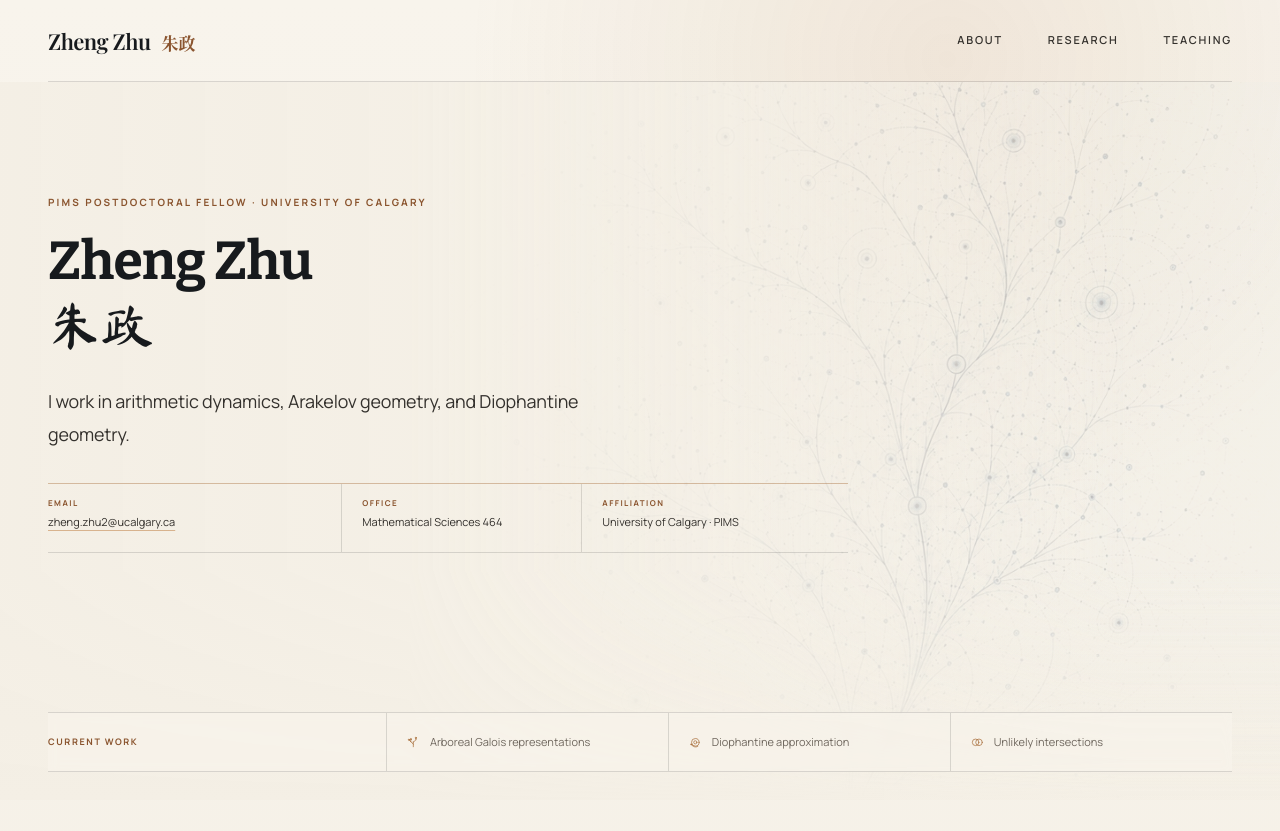
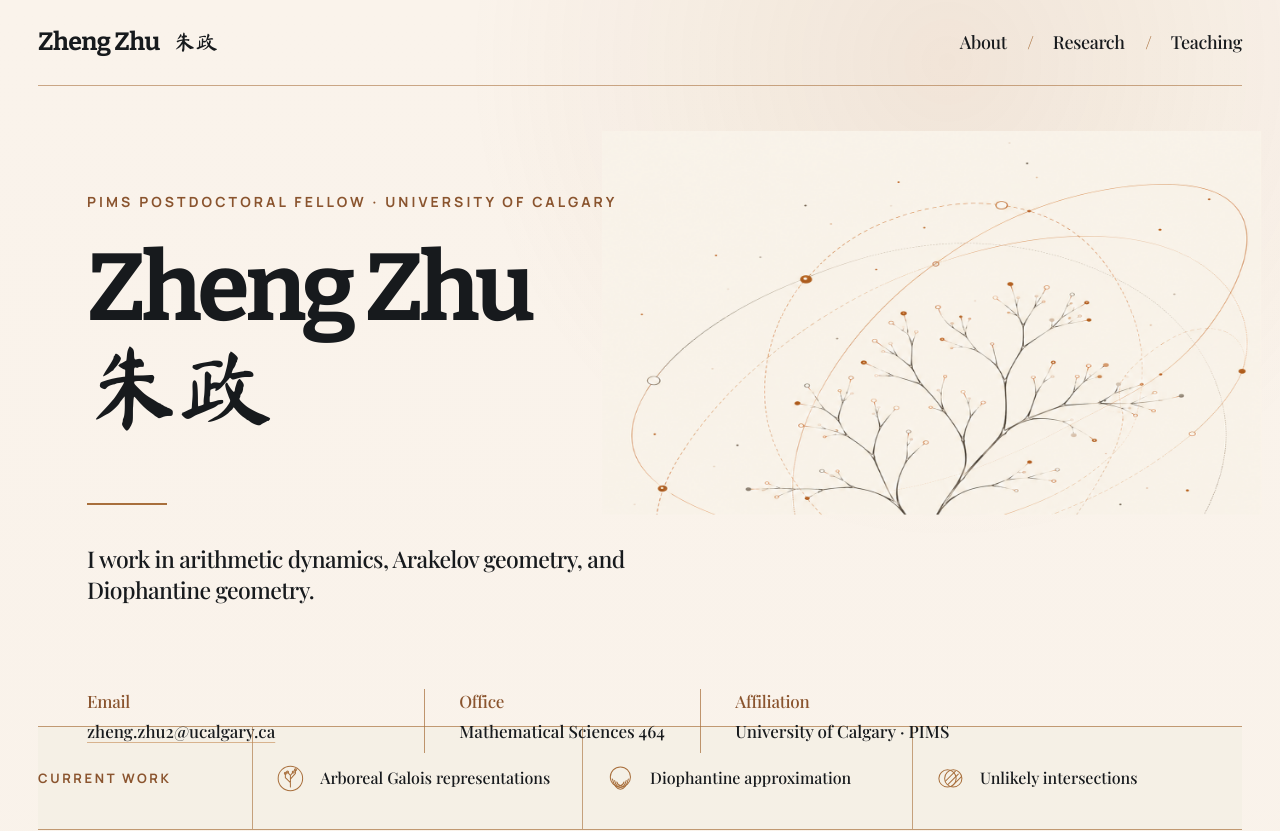
Before and after one commit to HodgeBundle/Personal-Website, a Next.js app: page / in a window 1280 px wide. Shown: the top 831 px of the page. Built offline with nearby package versions, Linux system fonts and the light colour scheme.

Commit message:
Match warm ivory design and simplify content

```diff
--- a/app/about/page.tsx
+++ b/app/about/page.tsx
@@ -36,7 +36,6 @@ export default function AboutPage() {
         <div className="about-copy">
           <div className="prose-block">
             <p className="section-kicker">Biography</p>
-            <h2>Mathematics across dynamics, geometry, and number theory.</h2>
             <p>
               Hello! I am currently a {" "}
               <a href="https://www.pims.math.ca/" target="_blank" rel="noreferrer">PIMS</a>
--- a/app/globals.css
+++ b/app/globals.css
@@ -1,7 +1,7 @@
 @import "tailwindcss";
 
 :root {
-  --ink: #f4efe5;
+  --ink: #f9f2ea;
   --ink-raised: #eae2d6;
   --ivory: #171a1d;
   --body: #34312d;
@@ -58,65 +58,70 @@ button:focus-visible {
   overflow: hidden;
   background:
     radial-gradient(circle at 74% 4%, rgba(168, 111, 60, 0.11), transparent 30rem),
-    linear-gradient(180deg, #f8f4ec, var(--ink));
+    linear-gradient(180deg, #faf3eb, var(--ink));
 }
 
 .site-header {
   position: relative;
   z-index: 20;
-  width: min(calc(100% - 96px), var(--content));
-  height: 82px;
+  width: calc(100% - 76px);
+  max-width: 1720px;
+  height: clamp(86px, 9.05vh, 104px);
   margin: 0 auto;
   display: flex;
   align-items: center;
   justify-content: space-between;
-  border-bottom: 1px solid var(--line);
+  border-bottom: 1px solid rgba(168, 111, 60, 0.58);
 }
 
 .wordmark {
   display: inline-flex;
   align-items: baseline;
-  gap: 11px;
-  font-family: var(--serif);
-  font-size: 22px;
-  font-weight: 600;
+  gap: 14px;
+  font-family: var(--name-en);
+  font-size: clamp(25px, 1.7vw, 31px);
+  font-weight: 700;
   line-height: 1;
   letter-spacing: -0.025em;
 }
 
 .wordmark-cn {
-  color: var(--accent-light);
-  font-family: var(--serif-cn);
-  font-size: 17px;
-  font-weight: 700;
+  color: var(--ivory);
+  font-family: var(--name-cn);
+  font-size: 0.88em;
+  font-weight: 400;
   letter-spacing: 0;
 }
 
 .site-nav {
   display: flex;
   align-items: center;
-  gap: clamp(26px, 3.5vw, 50px);
+  gap: clamp(36px, 3.6vw, 62px);
 }
 
 .site-nav a {
   position: relative;
-  color: var(--body);
-  font-size: 11px;
-  font-weight: 600;
-  letter-spacing: 0.16em;
-  text-transform: uppercase;
+  color: var(--ivory);
+  font-family: var(--serif);
+  font-size: clamp(18px, 1.32vw, 24px);
+  font-weight: 500;
+  letter-spacing: -0.02em;
   transition: color 180ms ease;
 }
 
 .site-nav a::after {
+  display: none;
+}
+
+.site-nav a + a::before {
   position: absolute;
-  right: 50%;
-  bottom: -31px;
-  left: 50%;
-  height: 2px;
-  content: "";
-  background: var(--accent);
-  transition: left 180ms ease, right 180ms ease;
+  top: 50%;
+  left: clamp(-34px, -2vw, -23px);
+  color: var(--accent);
+  content: "/";
+  font-family: var(--serif);
+  font-weight: 400;
+  transform: translateY(-50%);
 }
 
 .site-nav a:hover,
@@ -134,7 +139,7 @@ button:focus-visible {
 
 .hero {
   position: relative;
-  min-height: max(690px, calc(100svh - 82px));
+  min-height: max(780px, calc(100svh - clamp(86px, 9.05vh, 104px)));
   isolation: isolate;
 }
 
@@ -145,33 +150,35 @@ button:focus-visible {
 }
 
 .hero-art {
-  z-index: -3;
-  background: var(--hero-image) 74% 50% / cover no-repeat;
-  opacity: 0.33;
-  filter: invert(1) sepia(0.22) saturate(0.76) contrast(0.72) brightness(1.08);
-  mix-blend-mode: multiply;
+  inset: 45px 1.5% 190px 47%;
+  z-index: 0;
+  background: var(--hero-image) 100% 50% / 100% 100% no-repeat;
+  opacity: 1;
+  filter: none;
+  mix-blend-mode: normal;
   animation: hero-reveal 1000ms cubic-bezier(.2,.65,.25,1) both;
+  pointer-events: none;
 }
 
 .hero-shade {
-  z-index: -2;
-  background:
-    linear-gradient(90deg, rgba(244, 239, 229, 0.99) 0%, rgba(244, 239, 229, 0.97) 32%, rgba(244, 239, 229, 0.72) 58%, rgba(244, 239, 229, 0.12) 88%),
-    linear-gradient(0deg, var(--ink) 0%, transparent 32%);
+  display: none;
 }
 
 .hero-copy {
-  width: min(calc(100% - 96px), var(--content));
+  position: relative;
+  z-index: 1;
+  width: calc(100% - 174px);
+  max-width: 1644px;
   margin: 0 auto;
-  padding-top: clamp(96px, 14vh, 148px);
+  padding-top: clamp(105px, 11.5vh, 132px);
 }
 
 .eyebrow,
 .section-kicker,
 .page-eyebrow {
-  margin: 0 0 22px;
+  margin: 0 0 32px;
   color: var(--accent-light);
-  font-size: 10px;
+  font-size: 14px;
   font-weight: 700;
   letter-spacing: 0.22em;
   line-height: 1.6;
@@ -182,11 +189,11 @@ button:focus-visible {
   display: flex;
   align-items: flex-start;
   flex-direction: column;
-  gap: 2px;
+  gap: 7px;
   margin: 0;
-  font-size: clamp(48px, 4.4vw, 53.3333px);
-  line-height: 1.1;
-  letter-spacing: -0.015em;
+  font-size: clamp(88px, 7.4vw, 134px);
+  line-height: 0.91;
+  letter-spacing: -0.045em;
 }
 
 .hero h1 .english-name {
@@ -200,34 +207,42 @@ button:focus-visible {
   font-family: var(--name-cn);
   font-size: 1em;
   font-weight: 400;
-  line-height: 1.2;
-  letter-spacing: -0.015em;
+  line-height: 1;
+  letter-spacing: -0.035em;
 }
 
 .hero-intro {
-  max-width: 570px;
-  margin: 28px 0 0;
-  color: var(--body);
-  font-size: clamp(16px, 1.4vw, 19px);
-  font-weight: 400;
-  line-height: 1.85;
-  letter-spacing: -0.01em;
+  max-width: 640px;
+  margin: 70px 0 0;
+  color: var(--ivory);
+  font-family: var(--serif);
+  font-size: clamp(23px, 1.72vw, 31px);
+  font-weight: 500;
+  line-height: 1.35;
+  letter-spacing: -0.025em;
+}
+
+.hero-intro::before {
+  width: 80px;
+  height: 2px;
+  margin-bottom: 38px;
+  display: block;
+  content: "";
+  background: var(--accent);
 }
 
 .hero-contact {
-  max-width: 800px;
-  margin-top: 32px;
+  max-width: 920px;
+  margin-top: 84px;
   display: grid;
   grid-template-columns: 1.1fr 0.9fr 1fr;
-  border-top: 1px solid var(--line-strong);
-  border-bottom: 1px solid var(--line);
   font-style: normal;
 }
 
 .hero-contact > div {
-  min-height: 68px;
-  padding: 13px 20px 12px;
-  border-left: 1px solid var(--line);
+  min-height: 64px;
+  padding: 0 34px;
+  border-left: 1px solid rgba(168, 111, 60, 0.72);
 }
 
 .hero-contact > div:first-child {
@@ -238,19 +253,20 @@ button:focus-visible {
 .hero-contact span {
   display: block;
   color: var(--accent-light);
-  font-size: 8px;
-  font-weight: 700;
-  letter-spacing: 0.18em;
+  font-family: var(--serif);
+  font-size: 17px;
+  font-weight: 500;
+  letter-spacing: -0.015em;
   line-height: 1.5;
-  text-transform: uppercase;
 }
 
 .hero-contact p,
 .hero-contact a {
-  margin: 5px 0 0;
+  margin: 4px 0 0;
   display: block;
-  color: var(--body);
-  font-size: 11px;
+  color: var(--ivory);
+  font-family: var(--serif);
+  font-size: 17px;
   line-height: 1.45;
 }
 
@@ -313,35 +329,35 @@ button:focus-visible {
 
 .current-work {
   position: absolute;
-  right: max(48px, calc((100vw - var(--content)) / 2));
-  bottom: 28px;
-  left: max(48px, calc((100vw - var(--content)) / 2));
+  right: max(38px, calc((100vw - 1720px) / 2));
+  bottom: clamp(26px, 4.5vh, 52px);
+  left: max(38px, calc((100vw - 1720px) / 2));
   display: grid;
-  grid-template-columns: 1.2fr repeat(3, 1fr);
-  border-top: 1px solid var(--line);
-  border-bottom: 1px solid var(--line);
-  background: rgba(248, 244, 236, 0.7);
-  backdrop-filter: blur(5px);
+  grid-template-columns: 0.65fr repeat(3, 1fr);
+  border-top: 1px solid rgba(168, 111, 60, 0.68);
+  border-bottom: 1px solid rgba(168, 111, 60, 0.68);
+  background: rgba(244, 239, 229, 0.82);
 }
 
 .current-work > span {
-  min-height: 58px;
-  padding: 0 20px;
+  min-height: 102px;
+  padding: 0 clamp(16px, 1.8vw, 32px);
   display: flex;
   align-items: center;
-  border-left: 1px solid var(--line);
-  color: var(--muted);
-  font-size: 11px;
+  border-left: 1px solid rgba(168, 111, 60, 0.62);
+  color: var(--ivory);
+  font-family: var(--serif);
+  font-size: clamp(16px, 1.2vw, 22px);
   line-height: 1.4;
 }
 
 .current-work-area {
-  gap: 10px;
+  gap: 15px;
 }
 
 .area-icon {
-  width: 1.15em;
-  height: 1.15em;
+  width: 1.8em;
+  height: 1.8em;
   flex: 0 0 auto;
   overflow: visible;
   color: var(--accent);
@@ -349,7 +365,7 @@ button:focus-visible {
   stroke: currentColor;
   stroke-linecap: round;
   stroke-linejoin: round;
-  stroke-width: 1.15;
+  stroke-width: 1.4;
   vector-effect: non-scaling-stroke;
 }
 
@@ -357,9 +373,10 @@ button:focus-visible {
   padding-left: 0;
   border-left: 0;
   color: var(--accent-light);
-  font-size: 9px;
+  font-family: var(--sans);
+  font-size: 13px;
   font-weight: 700;
-  letter-spacing: 0.18em;
+  letter-spacing: 0.2em;
   text-transform: uppercase;
 }
 
@@ -480,9 +497,9 @@ button:focus-visible {
   width: 57%;
   content: "";
   background: var(--hero-image) 77% 47% / cover no-repeat;
-  opacity: 0.2;
-  filter: invert(1) sepia(0.22) saturate(0.76) contrast(0.72) brightness(1.08);
-  mix-blend-mode: multiply;
+  opacity: 0.18;
+  filter: none;
+  mix-blend-mode: normal;
   mask-image: linear-gradient(90deg, transparent, #000 42%);
   pointer-events: none;
 }
@@ -578,6 +595,13 @@ button:focus-visible {
   color: var(--muted);
   font-size: 15px;
   line-height: 1.95;
+}
+
+.about-copy .prose-block > p:not(.section-kicker) {
+  max-width: 760px;
+  font-family: var(--serif);
+  font-size: clamp(18px, 1.35vw, 21px);
+  line-height: 1.85;
 }
 
 .prose-block a,
@@ -687,6 +711,10 @@ button:focus-visible {
 .works-section,
 .courses-section {
   padding: 26px 0 136px;
+}
+
+.research-hero + .works-section {
+  padding-top: 96px;
 }
 
 .section-heading-row {
@@ -810,7 +838,7 @@ button:focus-visible {
 
 @keyframes hero-reveal {
   from { opacity: 0; transform: scale(1.015); }
-  to { opacity: 0.33; transform: scale(1); }
+  to { opacity: 1; transform: scale(1); }
 }
 
 @media (max-width: 820px) {
@@ -834,12 +862,13 @@ button:focus-visible {
   }
 
   .site-nav a {
-    font-size: 9px;
-    letter-spacing: 0.1em;
+    font-family: var(--serif);
+    font-size: 16px;
+    letter-spacing: -0.02em;
   }
 
   .hero {
-    min-height: 720px;
+    min-height: 900px;
   }
 
   .hero-copy {
@@ -847,12 +876,13 @@ button:focus-visible {
   }
 
   .hero h1 {
-    font-size: clamp(48px, 8vw, 53.3333px);
+    font-size: clamp(72px, 13vw, 104px);
   }
 
   .hero-art {
-    background-position: 60% 52%;
-    opacity: 0.26;
+    inset: 80px -12% 190px 45%;
+    background-position: 100% 50%;
+    opacity: 0.72;
   }
 
   .hero-shade {
@@ -869,9 +899,9 @@ button:focus-visible {
   }
 
   .current-work > span {
-    min-height: 45px;
+    min-height: 64px;
     padding: 0 12px;
-    font-size: 9px;
+    font-size: 15px;
   }
 
   .current-work .current-work-label {
@@ -971,11 +1001,11 @@ button:focus-visible {
 
   .wordmark {
     gap: 6px;
-    font-size: 17px;
+    font-size: 20px;
   }
 
   .wordmark-cn {
-    font-size: 13px;
+    font-size: 0.86em;
   }
 
   .site-nav {
@@ -983,7 +1013,7 @@ button:focus-visible {
   }
 
   .site-nav a {
-    font-size: 8px;
+    font-size: 12px;
   }
 
   .site-nav a::after {
@@ -991,17 +1021,23 @@ button:focus-visible {
   }
 
   .hero {
-    min-height: 700px;
+    min-height: 900px;
   }
 
   .hero h1 {
     gap: 1px;
-    font-size: clamp(44px, 13.2vw, 53.3333px);
+    font-size: clamp(56px, 16vw, 68px);
   }
 
   .hero-intro {
     max-width: 380px;
-    font-size: 15px;
+    margin-top: 48px;
+    font-size: 20px;
+  }
+
+  .hero-intro::before {
+    width: 56px;
+    margin-bottom: 25px;
   }
 
   .hero-contact {
@@ -1035,6 +1071,7 @@ button:focus-visible {
 
   .current-work > span:nth-of-type(2) {
     border-left: 0;
+    font-size: 14px;
   }
 
   .page-hero h1 {
--- a/app/layout.tsx
+++ b/app/layout.tsx
@@ -58,7 +58,7 @@ export default function RootLayout({
       <body
         className={`${manrope.variable} ${playfair.variable} ${bitterName.variable} ${maShanZhengName.variable} antialiased`}
         style={{
-          "--hero-image": `url("${publicAsset("/images/hero-orbit.jpg")}")`,
+          "--hero-image": `url("${publicAsset("/images/hero-warm-ivory.png")}")`,
         } as CSSProperties}
       >
         {children}
--- a/app/page.tsx
+++ b/app/page.tsx
@@ -73,31 +73,39 @@ export default function Home() {
 
 function TreeIcon() {
   return (
-    <svg className="area-icon" viewBox="0 0 20 20" aria-hidden="true">
-      <path d="M10 17V9m0 4L6 9m4 1 4-4M6 9V5M14 6V3M6 9 3 6" />
-      <circle cx="3" cy="6" r="1" />
-      <circle cx="6" cy="5" r="1" />
-      <circle cx="14" cy="3" r="1" />
+    <svg className="area-icon" viewBox="0 0 40 40" aria-hidden="true">
+      <circle cx="20" cy="20" r="17" />
+      <path d="M20 32V16m0 10-7-7m7 2 7-8m-14 6v-6m14 0V8m-7 8-4-5m4 5 4-5" />
+      <circle cx="13" cy="13" r="1.4" />
+      <circle cx="16" cy="11" r="1.4" />
+      <circle cx="24" cy="11" r="1.4" />
+      <circle cx="27" cy="8" r="1.4" />
     </svg>
   );
 }
 
 function OrbitIcon() {
   return (
-    <svg className="area-icon" viewBox="0 0 20 20" aria-hidden="true">
-      <circle cx="10" cy="10" r="2.5" />
-      <circle cx="10" cy="10" r="6" />
-      <path d="M3.5 13.2C5.6 17 10.2 18.5 14 16.4" />
-      <circle cx="3.5" cy="13.2" r="0.9" />
+    <svg className="area-icon" viewBox="0 0 40 40" aria-hidden="true">
+      <circle cx="20" cy="18" r="14" />
+      <path d="M9 21c1.5 8 6.2 14 11 14s9.5-6 11-14M12 23c1.3 5.5 4.5 9.5 8 9.5s6.7-4 8-9.5M15 25c1 3 2.8 5 5 5s4-2 5-5" />
     </svg>
   );
 }
 
 function IntersectionIcon() {
   return (
-    <svg className="area-icon" viewBox="0 0 20 20" aria-hidden="true">
-      <circle cx="7.3" cy="10" r="5.2" />
-      <circle cx="12.7" cy="10" r="5.2" />
+    <svg className="area-icon" viewBox="0 0 40 40" aria-hidden="true">
+      <defs>
+        <clipPath id="intersection-clip">
+          <circle cx="24" cy="20" r="12" />
+        </clipPath>
+      </defs>
+      <circle cx="16" cy="20" r="12" />
+      <circle cx="24" cy="20" r="12" />
+      <g clipPath="url(#intersection-clip)" className="intersection-hatch">
+        <path d="M6 31 27 10M10 35l21-21M14 39l21-21" />
+      </g>
     </svg>
   );
 }
```
Also changed, not shown: app/research/page.tsx (+1 -13 lines), public/images/hero-warm-ivory.png (added).
